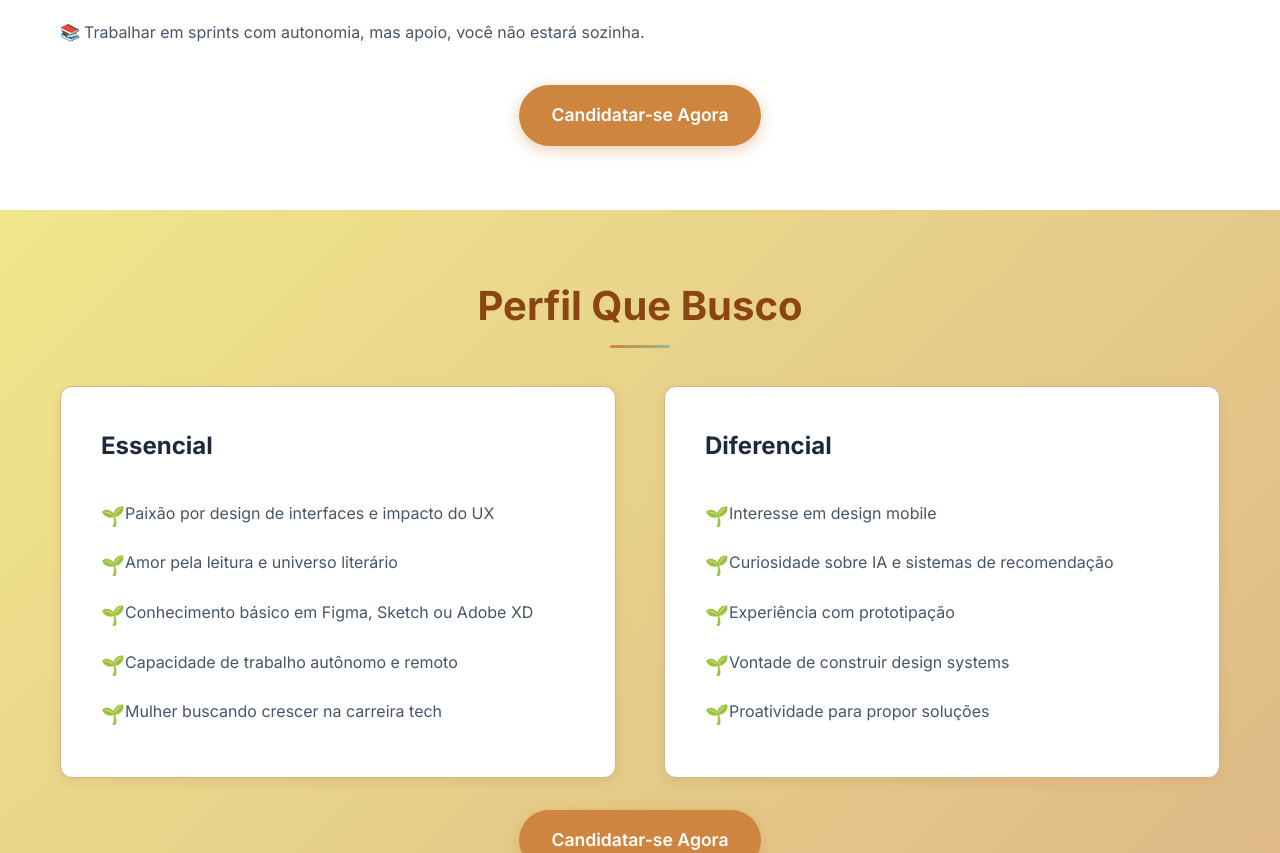
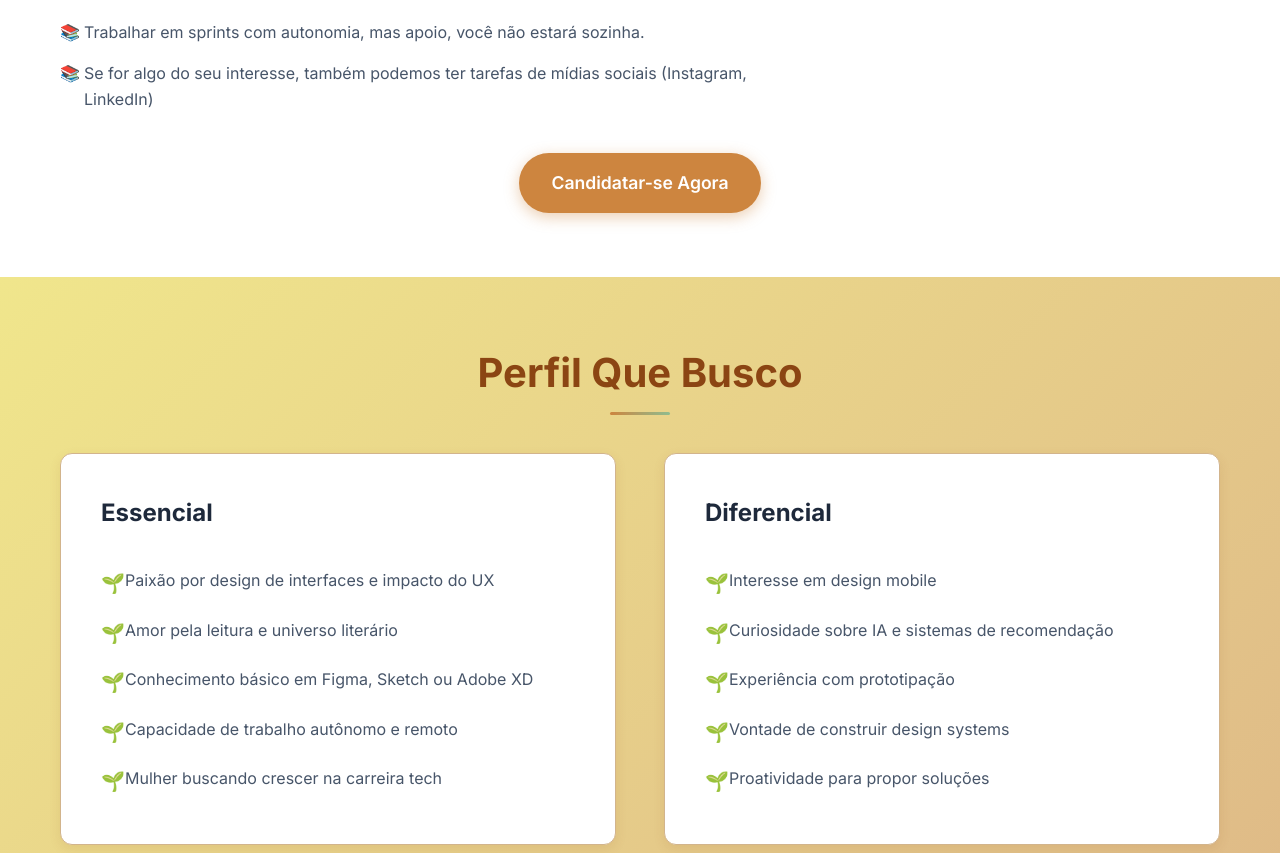
Before and after one commit to pachicodes/vaga-design, a plain HTML site: page index.html in a window 1280 px wide. Shown: the part 977-1830 px from the top of the page. Drawn offline with Linux system fonts and the light colour scheme.

Commit message:
Adiciona item sobre tarefas de mídias sociais na descrição da vaga

```diff
--- a/index.html
+++ b/index.html
@@ -53,6 +53,7 @@
                         <li>Mapear fluxos de usuário essenciais</li>
                         <li>Construir design system básico</li>
                         <li>Trabalhar em sprints com autonomia, mas apoio, você não estará sozinha.</li>
+                        <li>Se for algo do seu interesse, também podemos ter tarefas de mídias sociais (Instagram, LinkedIn)</li>
                     </ul>
                 </div>
                 <div class="sidebar">
```
